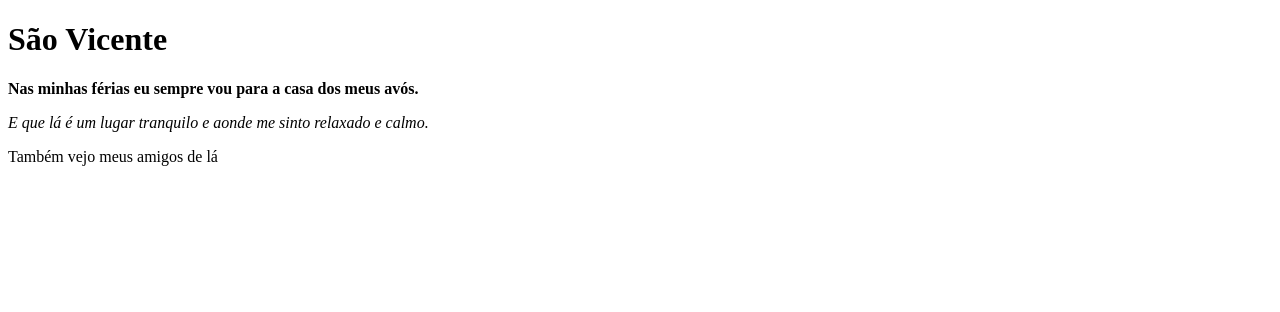
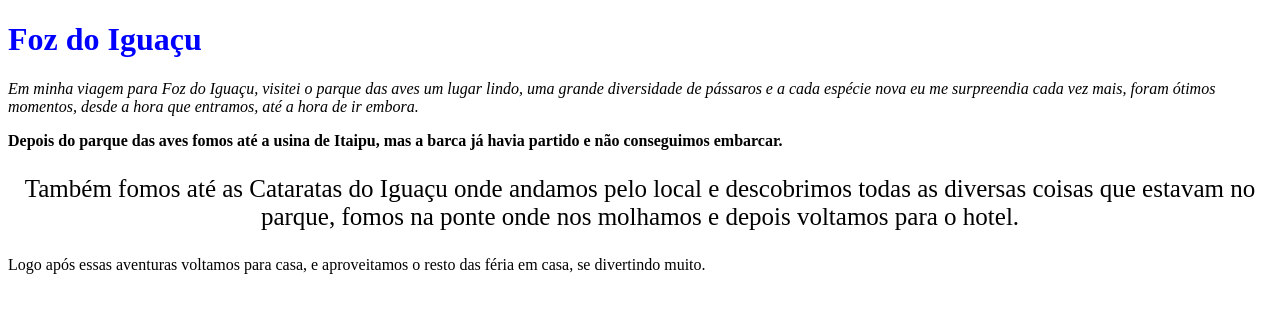
Before and after one commit to AlissonAZSS/Alisson-1-A-HTML, a plain HTML site: page indexal.html in a window 1280 px wide. Drawn offline with Linux system fonts and the light colour scheme.

Commit message:
Add files via upload

```diff
--- a/indexal.html
+++ b/indexal.html
@@ -1,16 +1,25 @@
 <!DOCTYPE html>
 <html>
 <head>
-	<meta charset="utf-8">
-	<meta name="viewport" content="width=device-width, initial-scale=1">
-	<title></title>
-</head>
+    <meta charset="utf-8">
+  <title>Viagem de cria</title>
+<style>
+p{
+    font-size: center;
+}
+h1{
+    font-size: center;color: blue;
+}
+
+</head><style type="text/css"></style>
 <body>
 
-<h1>São Vicente</h1>
-<p>  <strong>Nas minhas férias eu sempre vou para a casa dos meus avós.</strong></p>
-<p> <em>E que lá é um lugar tranquilo e aonde me sinto relaxado e calmo.</em></p>
-<p>Também vejo meus amigos de lá</p>
+
+<h1>Foz do Iguaçu</h1>
+ <p> <em>  Em minha viagem para Foz do Iguaçu, visitei o parque das aves um lugar lindo, uma grande diversidade de pássaros e a cada espécie nova eu me surpreendia cada vez mais, foram ótimos momentos, desde a hora que entramos, até a hora de ir embora.</em></p>
+ <p><strong>  Depois do parque das aves fomos até a usina de Itaipu, mas a barca já havia partido e não conseguimos embarcar.</strong></p>
+ <p style="text-align: center;font-size: 25px;"> Também fomos até as Cataratas do Iguaçu onde andamos pelo local e descobrimos todas as diversas coisas que estavam no parque, fomos na ponte onde nos molhamos e depois voltamos para o hotel.</p>
+ <p>  Logo após essas aventuras voltamos para casa, e aproveitamos o resto das féria em casa, se divertindo muito.</p>
 
 
 </body>
```
